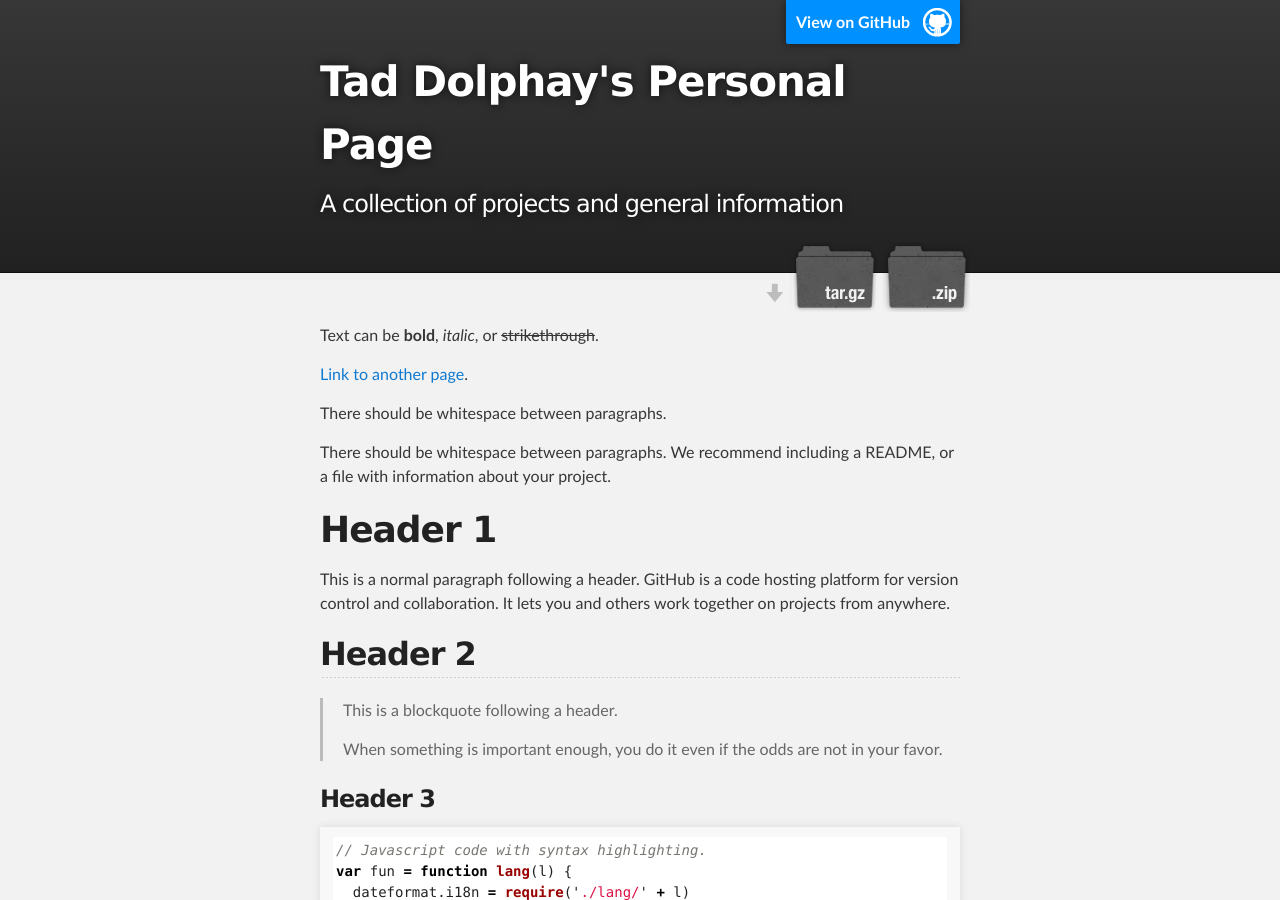
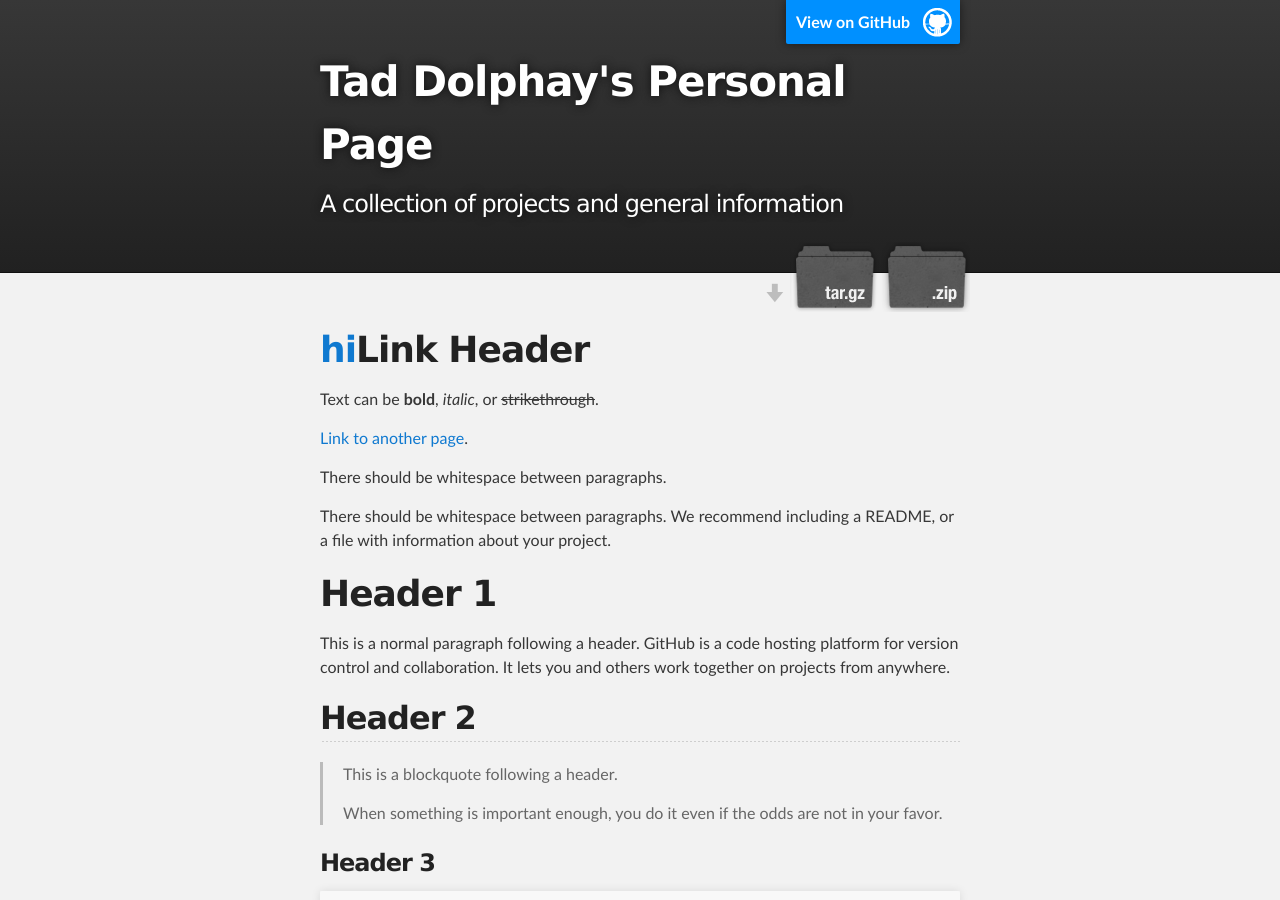
Before and after one commit to tdolphay/tdolphay.github.io, a Jekyll site: the page built from index.md, in a window 1280 px wide and 900 px high. Built offline with Jekyll 4.4.1, drawn with Linux system fonts in a browser that asks for light colours; our own code applies the rules of GitHub Pages for plain Markdown files.

Commit message:
Updated index

```diff
--- a/index.md
+++ b/index.md
@@ -2,6 +2,7 @@
 layout: default
 ---
 
+# [hi](#header-1)Link Header
 Text can be **bold**, _italic_, or ~~strikethrough~~.
 
 [Link to another page](another-page).
```
